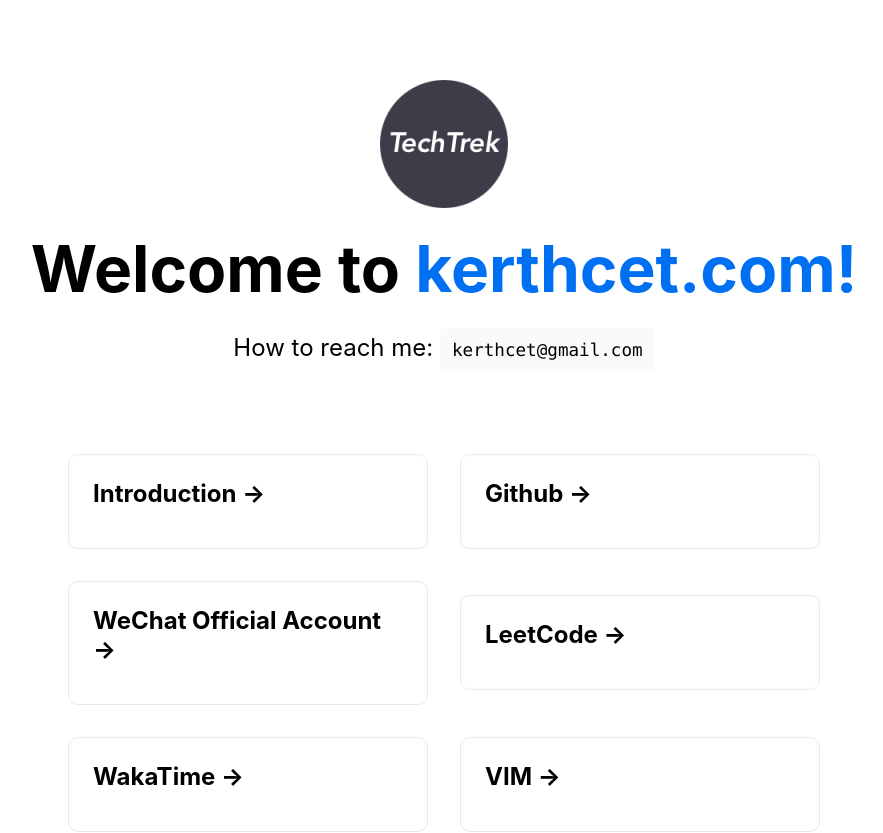
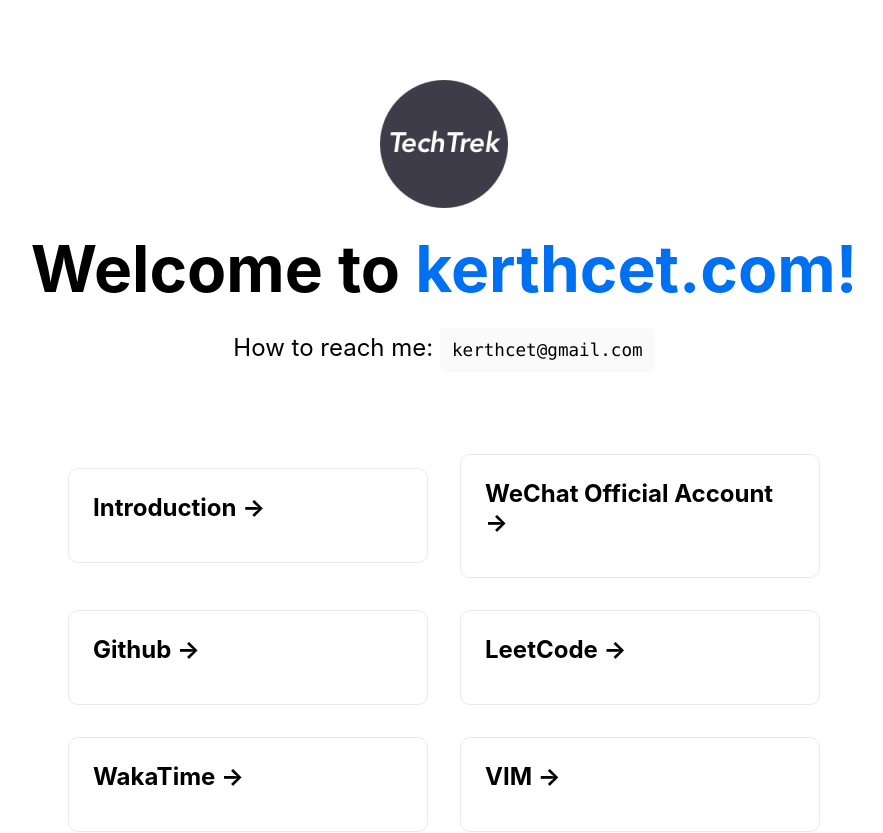
Before and after one commit to kerthcet/personal-website, a Next.js app: page / in a window 1280 px wide. Shown: the top 833 px of the page, without its empty margins (196-1079 px from the left). Built offline with nearby package versions, Linux system fonts and the light colour scheme.

Commit message:
update readme.md

```diff
--- a/pages/index.js
+++ b/pages/index.js
@@ -30,14 +30,14 @@
             <h3>Introduction &rarr;</h3>
           </a>
 
-          <a href="https://github.com/kerthcet" className={styles.card}>
-            <h3>Github &rarr;</h3>
-          </a>
-
           <a
             href="https://mp.weixin.qq.com/mp/homepage?__biz=MzU3NDk5Nzc2OQ==&hid=2&sn=615b686877a034a9a6af601decc23da9&scene=18#wechat_redirect" className={styles.card}
           >
             <h3>WeChat Official Account &rarr;</h3>
+          </a>
+
+          <a href="https://github.com/kerthcet" className={styles.card}>
+            <h3>Github &rarr;</h3>
           </a>
 
           <a href="https://leetcode-cn.com/u/kerthcet/" className={styles.card}>
```
